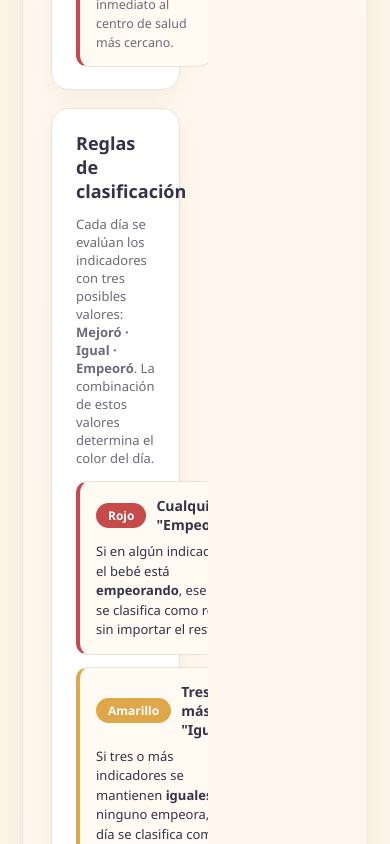
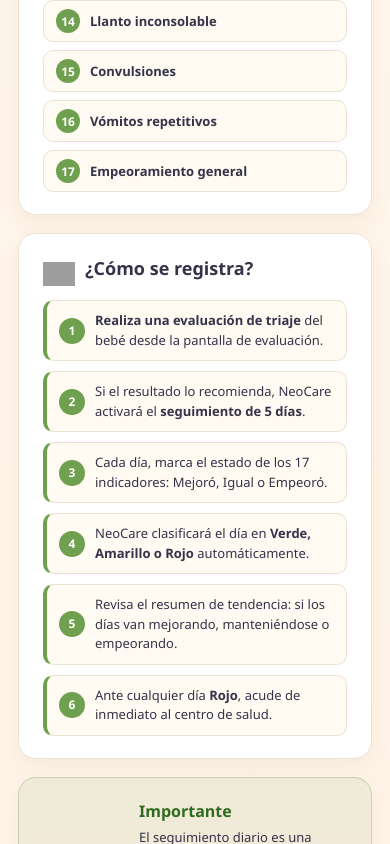
Before and after one commit to WilterD/neocare, a React (Vite) app in the folder frontend/: page /educacion/seguimiento in a window 390 px wide. Shown: the part 2837-3681 px from the top of the page. Built offline with nearby package versions, Linux system fonts and the light colour scheme; grey boxes are pictures that could not be loaded.

Commit message:
fix: make triaje, seguimiento, and vacunas mobile responsive by adding missing desktop media queries

```diff
--- a/frontend/src/pages/EducacionSeguimiento/EducacionSeguimiento.css
+++ b/frontend/src/pages/EducacionSeguimiento/EducacionSeguimiento.css
@@ -464,7 +464,11 @@
   line-height: 1;
 }
 
-@media (max-width: 1000px) {
+@media (max-width: 1050px) {
+  .edu-seg-desktop {
+    grid-template-columns: 1fr;
+  }
+
   .edu-seg-hero {
     grid-template-columns: 1fr;
   }
@@ -479,3 +483,17 @@
     grid-template-columns: 1fr;
   }
 }
+
+@media (max-width: 760px) {
+  .edu-seg-desktop {
+    width: 100%;
+    margin-top: 0;
+    border-radius: 0;
+    border-left: none;
+    border-right: none;
+  }
+
+  .edu-seg-main-panel {
+    padding: 26px 18px;
+  }
+}
--- a/frontend/src/pages/EducacionTriaje/EducacionTriaje.css
+++ b/frontend/src/pages/EducacionTriaje/EducacionTriaje.css
@@ -469,7 +469,11 @@
   line-height: 1;
 }
 
-@media (max-width: 1000px) {
+@media (max-width: 1050px) {
+  .edu-triaje-desktop {
+    grid-template-columns: 1fr;
+  }
+
   .edu-triaje-hero {
     grid-template-columns: 1fr;
   }
@@ -484,3 +488,17 @@
     grid-template-columns: 1fr;
   }
 }
+
+@media (max-width: 760px) {
+  .edu-triaje-desktop {
+    width: 100%;
+    margin-top: 0;
+    border-radius: 0;
+    border-left: none;
+    border-right: none;
+  }
+
+  .edu-triaje-main-panel {
+    padding: 26px 18px;
+  }
+}
--- a/frontend/src/pages/EducacionVacunas/EducacionVacunas.css
+++ b/frontend/src/pages/EducacionVacunas/EducacionVacunas.css
@@ -500,7 +500,11 @@
   line-height: 1;
 }
 
-@media (max-width: 1000px) {
+@media (max-width: 1050px) {
+  .edu-vac-desktop {
+    grid-template-columns: 1fr;
+  }
+
   .edu-vac-hero {
     grid-template-columns: 1fr;
   }
@@ -515,3 +519,17 @@
     grid-template-columns: 1fr;
   }
 }
+
+@media (max-width: 760px) {
+  .edu-vac-desktop {
+    width: 100%;
+    margin-top: 0;
+    border-radius: 0;
+    border-left: none;
+    border-right: none;
+  }
+
+  .edu-vac-main-panel {
+    padding: 26px 18px;
+  }
+}
```
